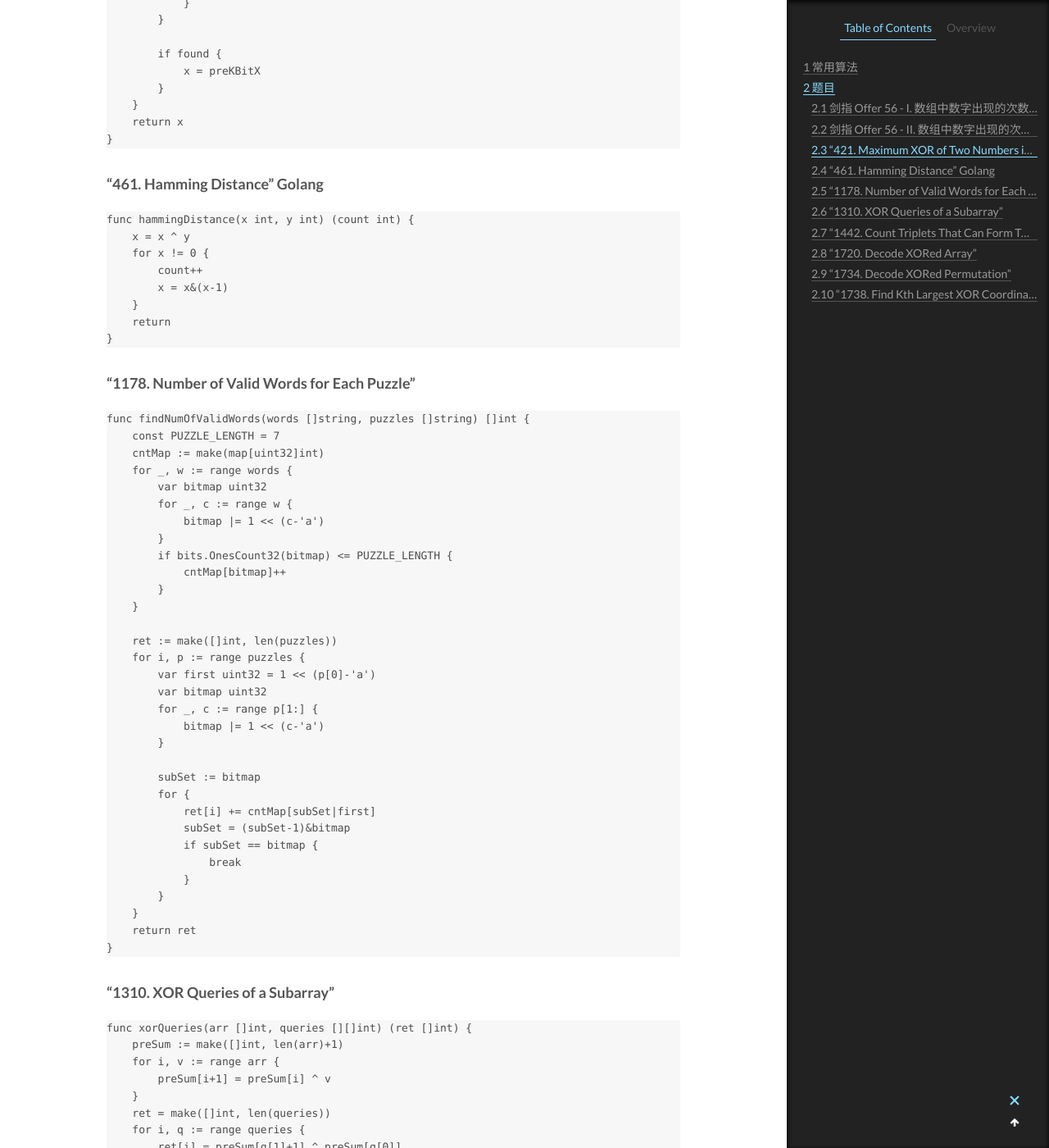
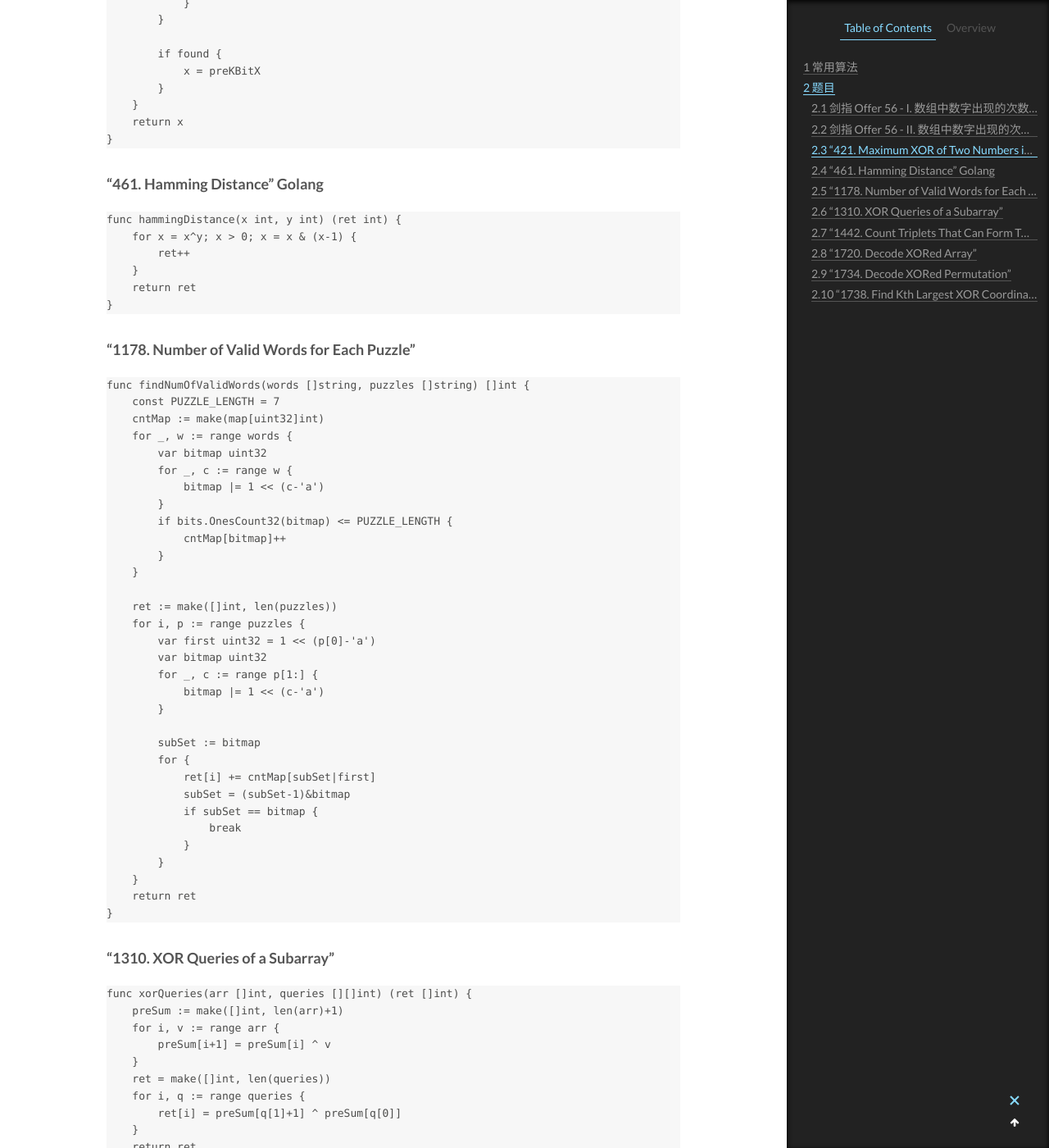
Before and after one commit to CodeHunter2006/CodeHunter2006.github.io, a Jekyll site: the page built from _posts/2020-08-02-Algorithm_Binary_Operation.md, in a window 1280 px wide and 1400 px high, scrolled down 8670 px. Shown: the whole window at 82% size. Built offline with Jekyll 4.4.1, drawn with Linux system fonts in a browser that asks for light colours.

````diff
--- a/_posts/2020-08-02-Algorithm_Binary_Operation.md
+++ b/_posts/2020-08-02-Algorithm_Binary_Operation.md
@@ -354,13 +354,11 @@
 ### "461. Hamming Distance" Golang
 
 ```Golang
-func hammingDistance(x int, y int) (count int) {
-    x = x ^ y
-    for x != 0 {
-        count++
-        x = x&(x-1)
+func hammingDistance(x int, y int) (ret int) {
+    for x = x^y; x > 0; x = x & (x-1) {
+        ret++
     }
-    return
+    return ret
 }
 ```
 
````
